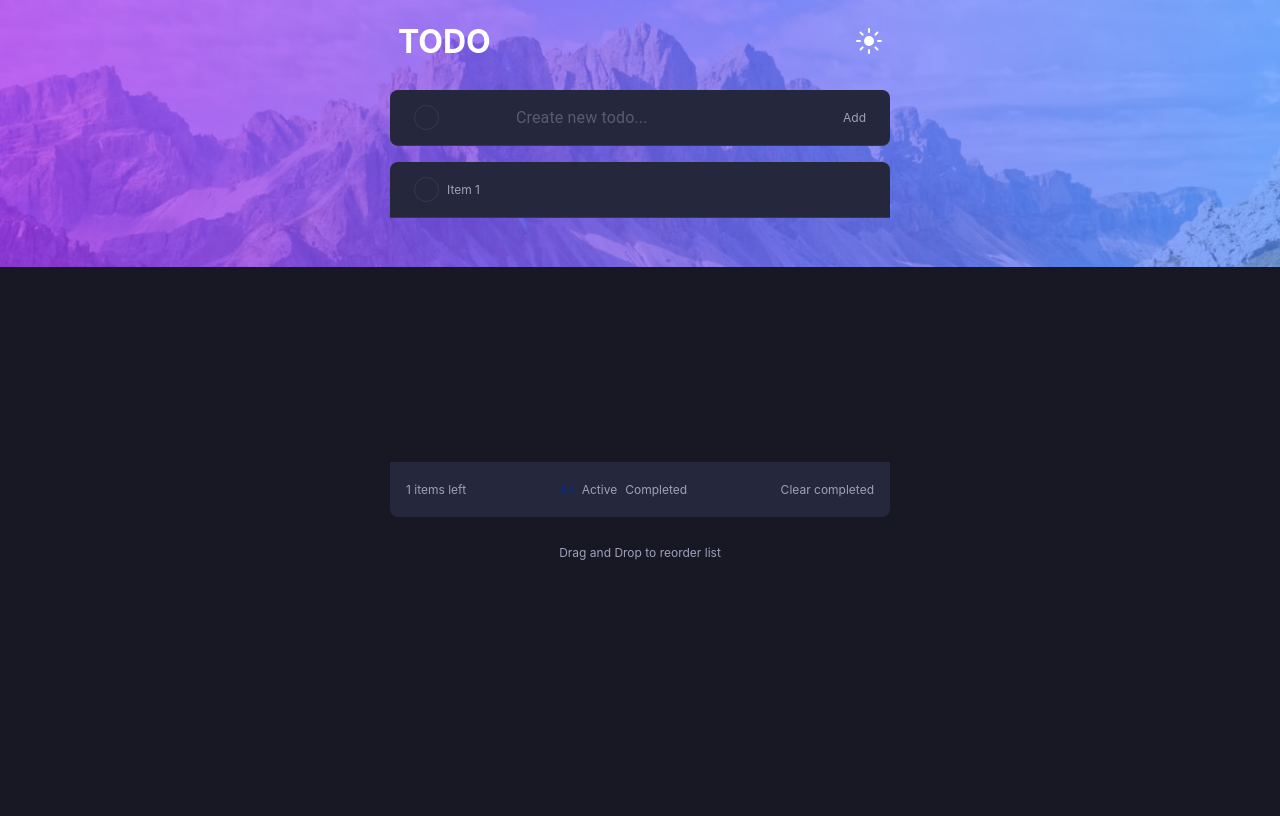
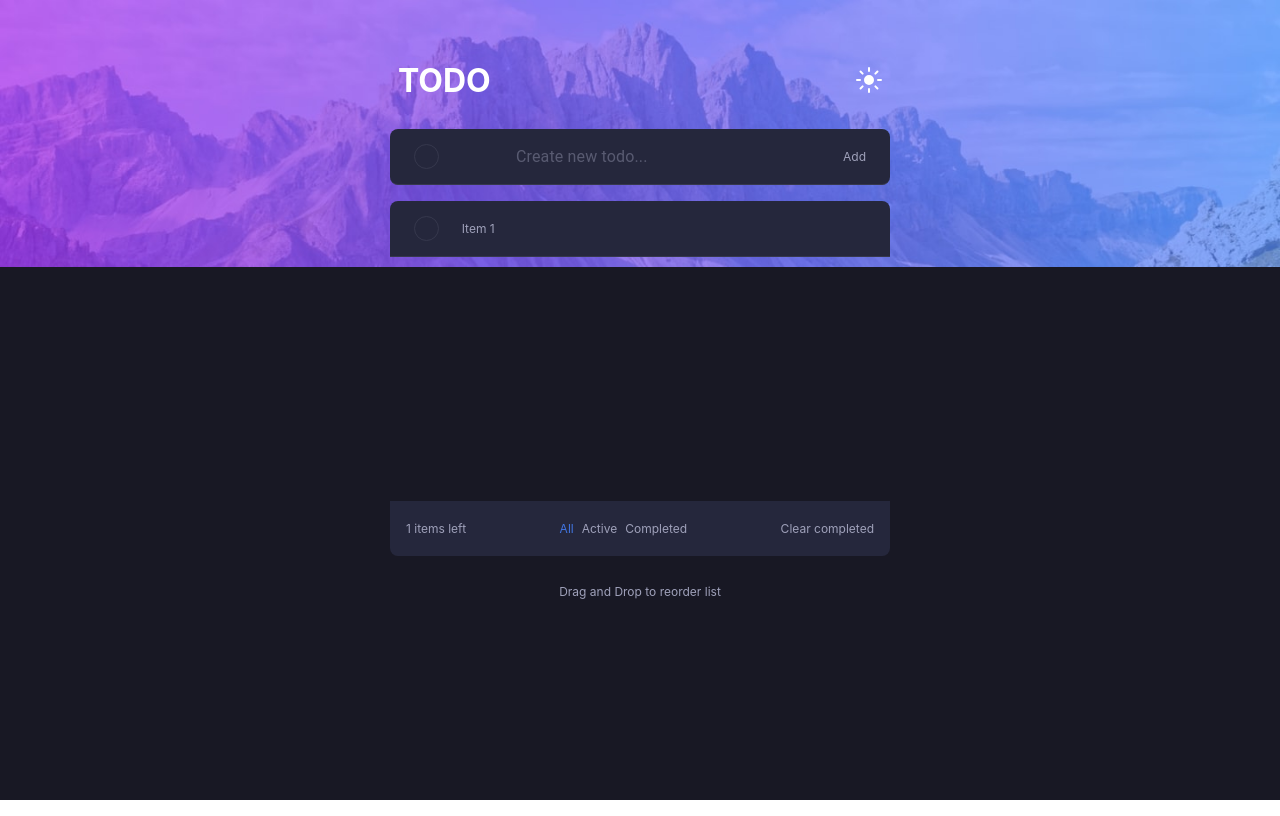
Before and after one commit to GeneraalAladeen/todo, a React (Create React App) app: page / in a window 1280 px wide. Built offline with nearby package versions, Linux system fonts and the light colour scheme.

Commit message:
update todo state on filter

```diff
--- a/src/App.js
+++ b/src/App.js
@@ -101,7 +101,7 @@ function App() {
       }
       return todo;
     })
-    setFilteredTodos(updatedArray)
+    filterTodo(filter , updatedArray)
     setTodo(updatedArray)
 
   }
@@ -126,7 +126,7 @@ function App() {
         <div className={classes.todoSection}>
           <div className={classes.todoTitle}>
             <h1>TODO</h1>
-            <img src={theme  ?  iconLight : iconDark } alt="moon logo" onClick={() => toggleTheme()}/>
+            <img className={classes.themeIcon} src={theme  ?  iconLight : iconDark } alt="moon logo" onClick={() => toggleTheme()}/>
           </div>
 
           <TodoListItem error={true} body="ndjciojmpijmpi" onChange={handleInputChange} editable addTodo={createTodo}/>
@@ -167,7 +167,7 @@ function App() {
                 <div className={classes.filter}>
                   {
                     filtersArray.map((item) => <p className={classes.filterOptions} style={{
-                      color: filter === item && "#0a2d85",
+                      color: filter === item && "#4074e1",
                     }} onClick={() => filterTodo(item , filteredTodos)}>{item}</p>)
                   }
                 </div>
--- a/src/components/TodoListItem/TodoListItem.jsx
+++ b/src/components/TodoListItem/TodoListItem.jsx
@@ -25,7 +25,7 @@ const TodoListItem = ({ body , complete , editable = false , deleteTodo , error
                 </p>
             }
             {
-                editable ? <p onClick={addTodo}>Add</p> :
+                editable ? <p className={classes.add} onClick={addTodo}>Add</p> :
             <img src={cross} height="20px" alt="delete" className={classes.delete} onClick={deleteTodo} />
             }
         </div>
--- a/src/components/TodoListItem/styles.js
+++ b/src/components/TodoListItem/styles.js
@@ -1,8 +1,11 @@
 import { makeStyles } from "@material-ui/core/styles";
 
 export const useStyles = makeStyles((theme) => ({
+    add:{
+        cursor:"pointer"
+    },
     body:{
-        flex : "1 1 0",
+        minWidth:"80%",
         textAlign:"start",
         color: ({theme}) => theme ? "#9fa1ba" : "#616266",
         textDecoration: ({complete}) => complete ? 'line-through' : "none"
@@ -14,7 +17,7 @@ export const useStyles = makeStyles((theme) => ({
         gap:theme.spacing(1),
         alignItems:"center",
         justifyContent:"space-between",
-        borderBottom: `1px solid ${theme ? "#36384d" : "#ebeaee"}`,
+        borderBottom: `0.5px solid ${theme ? "#36384d" : "#e6e5ea"}`,
         color: ({theme}) => theme ? "#5a586e" : "#9fa1ba",
         backgroundColor: ({theme}) => theme ? "#fff" : "#25273c",
     },
@@ -30,7 +33,7 @@ export const useStyles = makeStyles((theme) => ({
       backgroundSize:"cover",
       padding:theme.spacing(0.5),
       "&:hover":{
-        border:"1px solid #ebeaee"
+        border:({editable}) => !editable && "1px solid #ebeaee"
       }
     },
     delete:{
--- a/src/styles.js
+++ b/src/styles.js
@@ -7,8 +7,9 @@ export const useStyles = makeStyles((theme) => ({
     },
     container:{
         backgroundColor:({theme}) => theme ? "#fff" : "#181824",
-        minHeight: "100vh",
+        height: "100vh",
         display: "flex",
+        boxSizing:"border-box",
         flexDirection: "column",
         backgroundPosition:"top center",
         backgroundSize:"contain",
@@ -18,8 +19,7 @@ export const useStyles = makeStyles((theme) => ({
         justifyContent:"center",
         padding:theme.spacing(1),
         [theme.breakpoints.down("sm")]:{
-        backgroundImage: ({ bgMobile }) => `url(${bgMobile})`,
-
+            backgroundImage: ({ bgMobile }) => `url(${bgMobile})`,
         }
     },
     clear:{
@@ -43,19 +43,22 @@ export const useStyles = makeStyles((theme) => ({
     },
     todoSection:{
         width:"500px",
-        flex: "1 1 0",
-        height:"60%",
+        height:"90%",
         display:'flex',
         flexDirection:"column",
+        justifyContent:"flex-start",
         gap:theme.spacing(2),
         "& p":{
             fontSize:"12px",
             color: ({theme}) => theme ? "#616266" :"#9fa1ba" ,
-
         },
         [theme.breakpoints.down("sm")]:{
-            width:"360px"
+            width:"340px",
+
         }
+    },
+    themeIcon:{
+        cursor:"pointer"
     },
     bottomSection:{
         display:"flex",
@@ -78,7 +81,7 @@ export const useStyles = makeStyles((theme) => ({
         "&::-webkit-scrollbar":{
             height:"2px",
             width:0
-        }
+        },
     },
     filter:{
         display:"flex",
@@ -88,9 +91,9 @@ export const useStyles = makeStyles((theme) => ({
         }
     },
     filterOptions:{
+        cursor:"pointer",
         "&:hover":{
-            color:"#fff",
-            cursor:"pointer"
+            color:  ({theme}) => theme ? "#ccc" : "#fff",
         },
     },
     mobileFilter:{
@@ -99,10 +102,16 @@ export const useStyles = makeStyles((theme) => ({
         borderRadius:"8px",
         backgroundColor: ({theme}) => theme ? "#fff" : "#25273c",
         padding: theme.spacing(1),
+        boxShadow: ({theme}) => theme ? "1px 20px 30px 4px #ccc" : "none",
         [theme.breakpoints.down("sm")]:{
             display:"flex",
             justifyContent:"center",
             gap: theme.spacing(2)
+        },
+        "& p":{
+            color: "#949494",
+            fontSize:"16px",
+            margin: theme.spacing(1)
         }
     }
 
```
